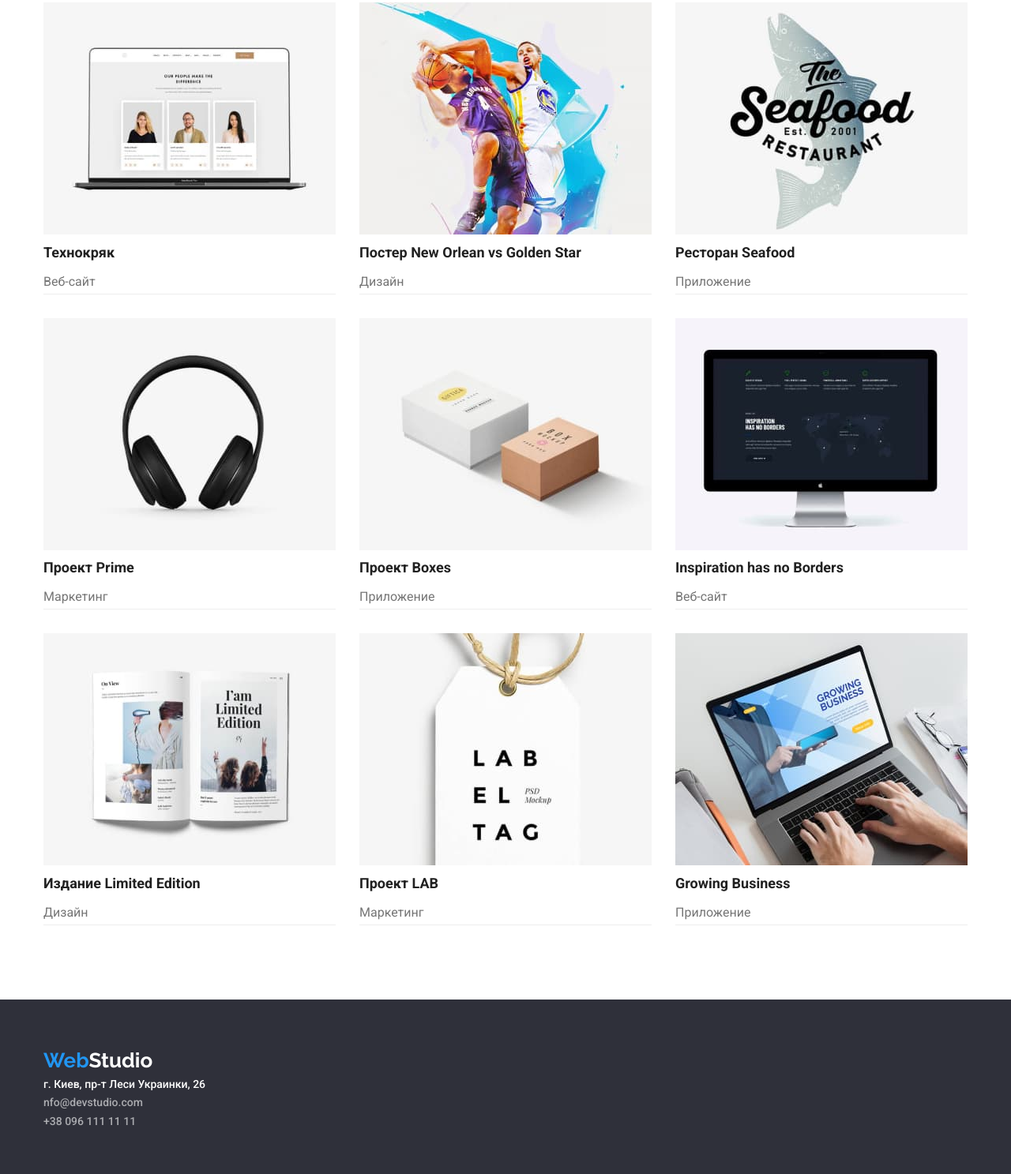
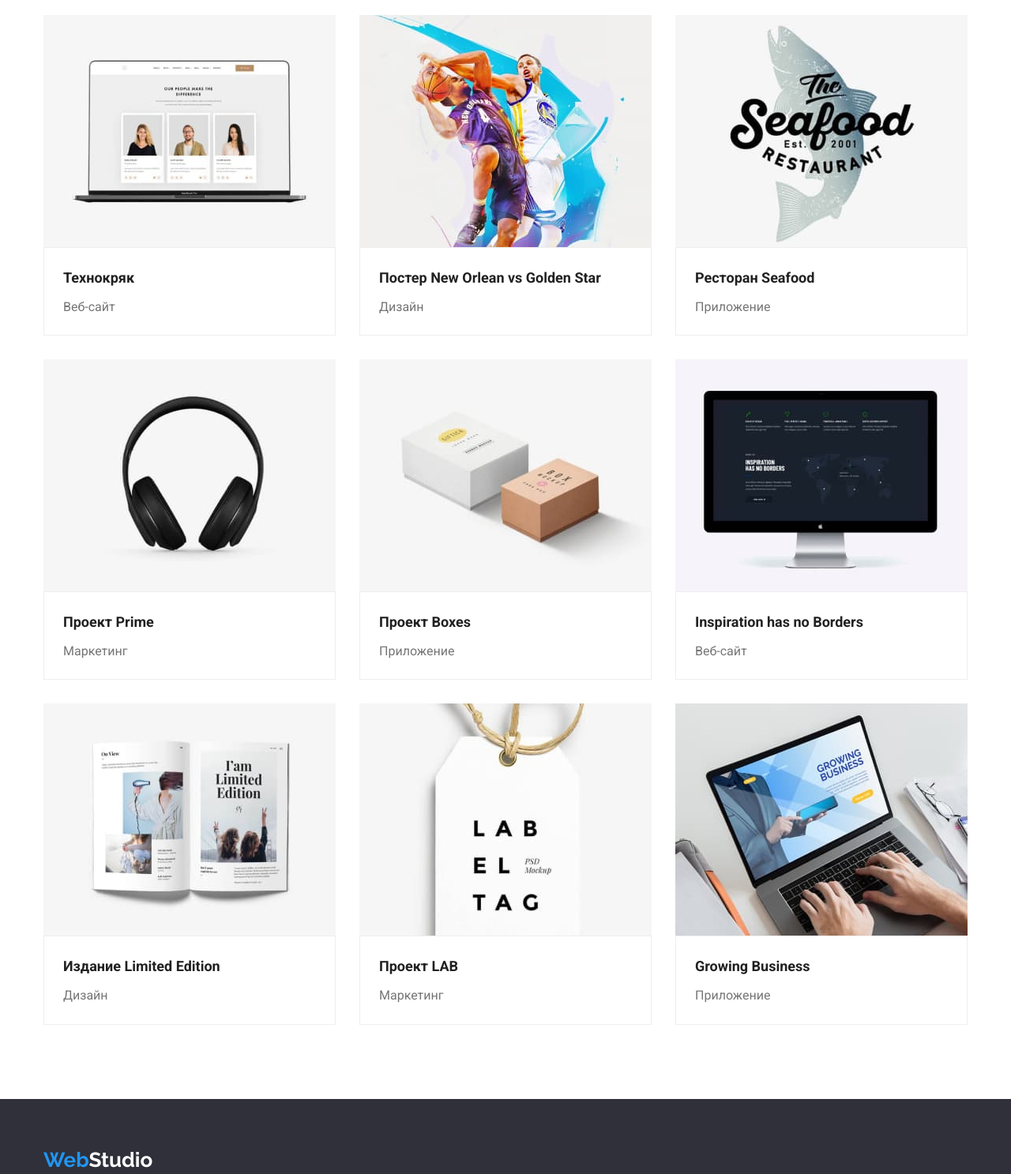
Before and after one commit to Zorotool/-goit-markup-hw-03, a plain HTML site: page portfolio.html in a window 1280 px wide. Shown: the part 246-1733 px from the top of the page at 79% size. Drawn offline with nearby package versions, Linux system fonts and the light colour scheme.

Commit message:
HW-03 на проверку V-02

```diff
--- a/css/style.css
+++ b/css/style.css
@@ -100,8 +100,8 @@ h1, h2, h3, h4, h5, h6, ul, p {
 }
 .site-nav {
     display: flex;
-   margin-top: 32px;
-   margin-bottom: 32px;
+    padding-top: 32px;
+    padding-bottom: 32px;
 }
 
 .site-nav .item + .item {
@@ -153,7 +153,7 @@ h1, h2, h3, h4, h5, h6, ul, p {
     background: #2F303A;
     text-align: center;
     padding-top: 200px;
-    padding-bottom: 280px;
+    padding-bottom: 200px;
     height: 600px;
     }
 
@@ -186,10 +186,14 @@ h1, h2, h3, h4, h5, h6, ul, p {
 
 .features-list {
     display: flex;
+    }
+
+.features-list .item {
+    width: 270px;
 }
 
     .features-list .item + .item {
-        margin-left: 50px;
+        margin-left: 30px;
     }
 
 .features-list .title {
@@ -245,15 +249,15 @@ margin-bottom: 30px;
 }
 
 .section-projects {
-    margin-top: 94px;
-    margin-bottom: 94px;
+    padding-top: 94px;
+    padding-bottom: 94px;
 }
 
 /* Фильтр проектов */
 .filtres {
 display: flex;
 justify-content: center;
-margin-bottom: 34px;
+margin-bottom: 50px;
 margin-right: 8px;
 }
 
@@ -284,11 +288,20 @@ margin-right: 8px;
     display: flex;
     flex-wrap: wrap;
 }
+
+.projects img {
+    display: block;
+}
+
 .projects .item {
 width: 370px;
-border-bottom: solid 1px #EEEEEE;
 margin-right: 30px;
 margin-bottom: 30px;
+}
+
+.item-text {
+border: solid 1px #EEEEEE;
+padding: 20px 24px;
 }
 
 .projects .item:nth-child(3n) {
--- a/portfolio.html
+++ b/portfolio.html
@@ -56,42 +56,60 @@
                 <!-- Примеры работ -->
                 <ul class="projects list">
                    <li class="item"><a href="/Технокряк" class="link"><img src="./images/portfolio1.jpg" alt="Веб-сайт" width="370">
-                        <h2 class="title">Технокряк</h2>
-                        <p class="description">Веб-сайт</p></a>
+                        <div class="item-text">
+                            <h2 class="title">Технокряк</h2>
+                            <p class="description">Веб-сайт</p></a>
+                        </div>
                     </li>
                    <li class="item"><a href="/Дизайн" class="link"><img src="./images/portfolio2.jpg" alt="Дизайн" width="370">
+                        <div class="item-text">
                         <h2 class="title">Постер New Orlean vs Golden Star</h2>
                         <p class="description">Дизайн</p></a>
+                        </div>
                     </li>
                    <li class="item"><a href="/Приложение" class="link"><img src="./images/portfolio3.jpg" alt="Приложение" width="370">
+                        <div class="item-text">
                         <h2 class="title">Ресторан Seafood</h2>
                         <p class="description">Приложение</p></a>
+                        </div>
                     </li>
                    <li class="item"><a href="/Маркетинг" class="link"><img src="./images/portfolio4.jpg" alt="Маркетинг" width="370">
+                        <div class="item-text">
                         <h2 class="title">Проект Prime</h2>
                         <p class="description">Маркетинг</p></a>
+                        </div>
                     </li>
                    <li class="item"><a href="/Приложение" class="link">
                     <img src="./images/portfolio5.jpg" alt="Приложение" width="370">
+                        <div class="item-text">
                         <h2 class="title">Проект Boxes</h2>
                         <p class="description">Приложение</p></a>
+                        </div>
                     </li>
                    <li class="item"><a href="/Веб-сайт" class="link">
                     <img src="./images/portfolio6.jpg" alt="Веб-сайт" width="370">
+                        <div class="item-text">
                         <h2 class="title">Inspiration has no Borders</h2>
                         <p class="description">Веб-сайт</p></a>
+                        </div>
                     </li>
                    <li class="item"><a href="/Дизайн" class="link"><img src="./images/portfolio7.jpg" alt="Дизайн" width="370">
+                        <div class="item-text">
                         <h2 class="title">Издание Limited Edition</h2>
                         <p class="description">Дизайн</p></a>
+                        </div>
                     </li>
                    <li class="item"><a href="/Маркетинг" class="link"><img src="./images/portfolio8.jpg" alt="Маркетинг" width="370">
+                        <div class="item-text">
                         <h2 class="title">Проект LAB</h2>
                         <p class="description">Маркетинг</p></a>
+                        </div>
                     </li>
                    <li class="item"><a href="/Приложение" class="link"><img src="./images/portfolio9.jpg" alt="Приложение" width="370">
+                        <div class="item-text">
                         <h2 class="title">Growing Business</h2>
                         <p class="description">Приложение</p></a>
+                        </div>
                     </li>
                </ul>
                 </div>
```
Also changed, not shown: images/004.jpg, images/005.jpg, images/006.jpg, images/007.jpg.
